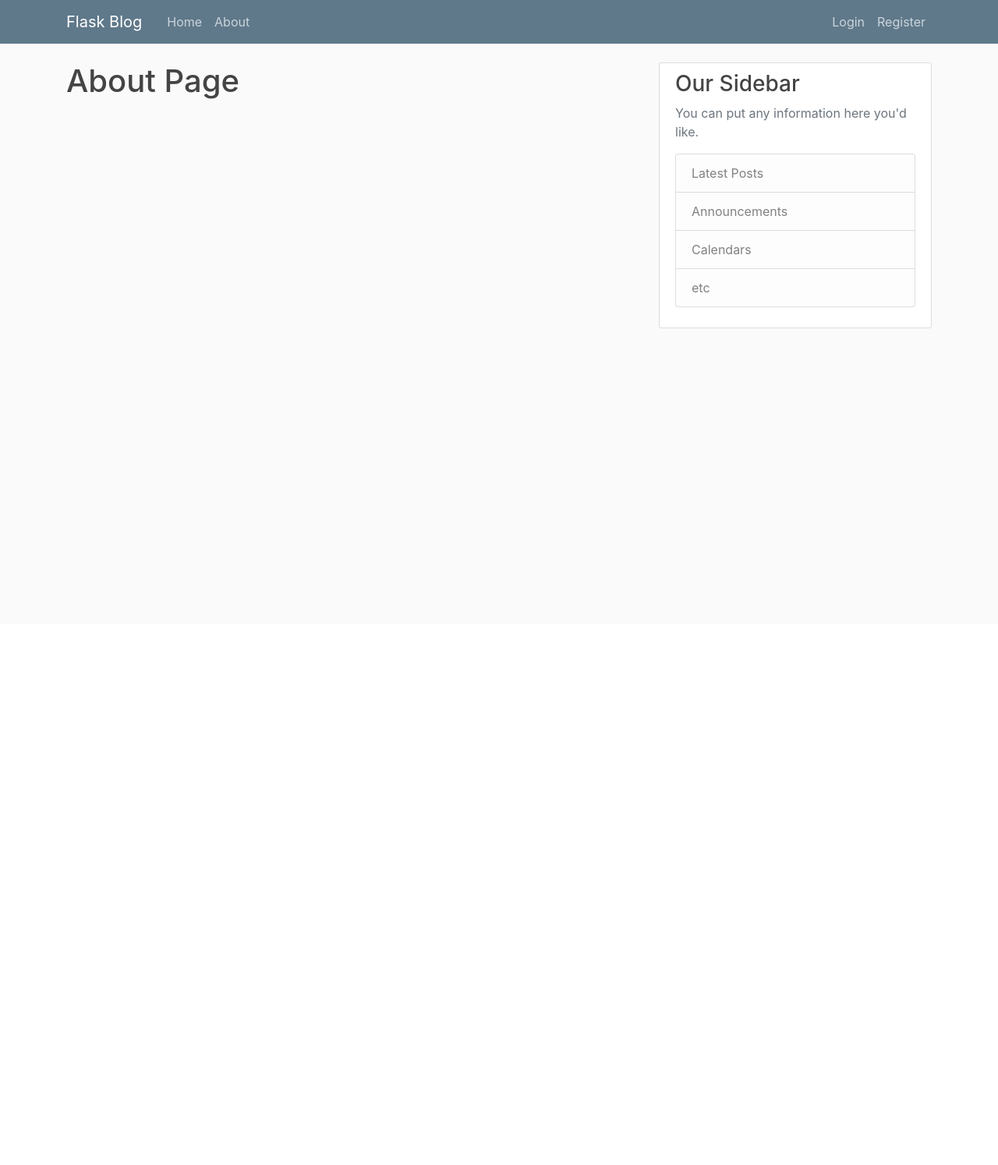
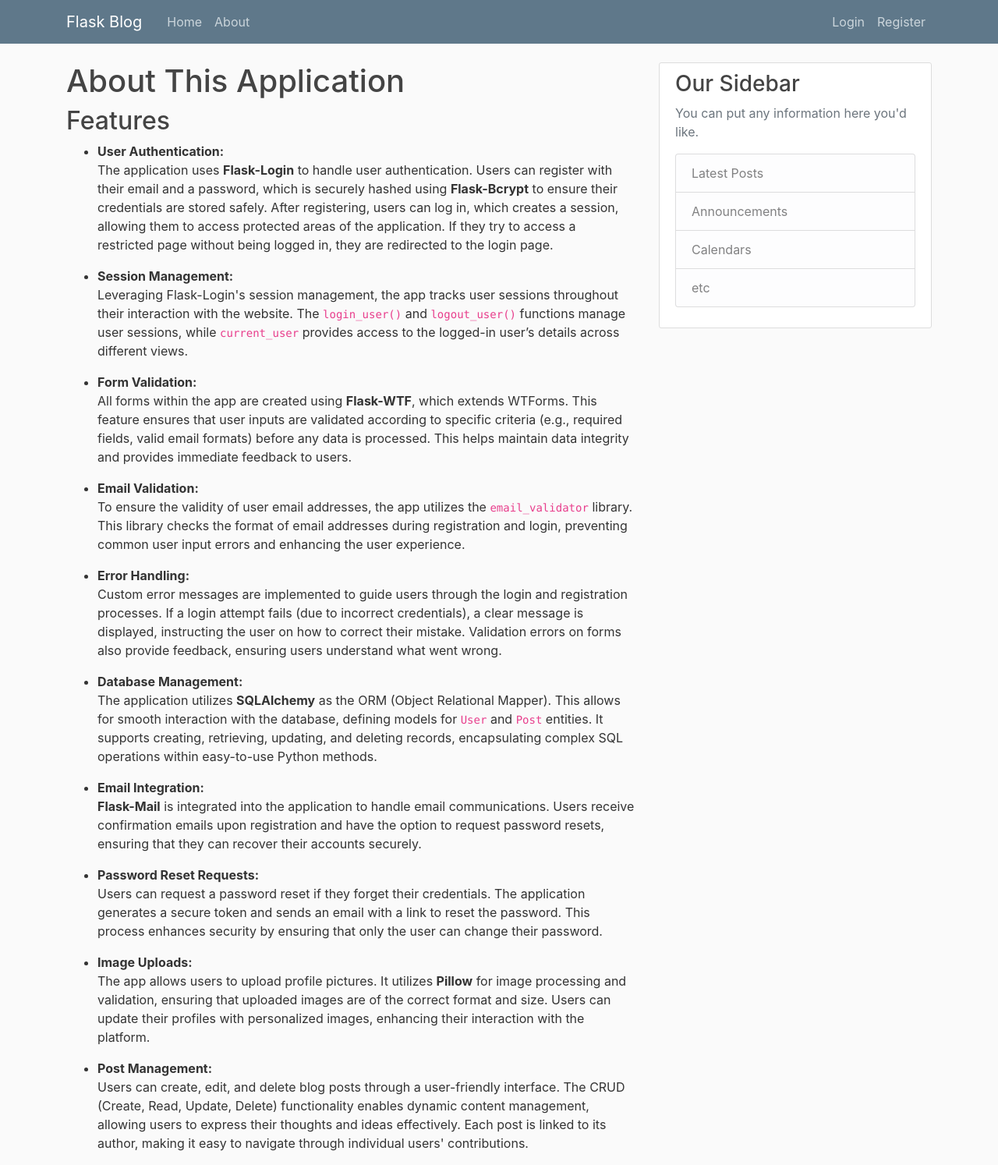
Before and after one commit to metehanozzturk/Flask-Blog-App, a Flask app: page /about in a window 1280 px wide. Shown: the whole page at 78% size. Before the commit the page ends 421 px from the top, so only its background shows below. Run offline with Flask 3, Linux system fonts and the light colour scheme; some libraries are stand-ins or nearby versions.

Commit message:
Update about.html

```diff
--- a/flask_blog/templates/about.html
+++ b/flask_blog/templates/about.html
@@ -1,4 +1,67 @@
 {% extends "layout.html" %}
 {% block content %}
-    <h1>About Page</h1>
+    <h1>About This Application</h1>
+    <h2>Features</h2>
+    <ul>
+        <li>
+            <strong>User Authentication:</strong>
+            <p>
+                The application uses <strong>Flask-Login</strong> to handle user authentication. Users can register with their email and a password, which is securely hashed using <strong>Flask-Bcrypt</strong> to ensure their credentials are stored safely. After registering, users can log in, which creates a session, allowing them to access protected areas of the application. If they try to access a restricted page without being logged in, they are redirected to the login page.
+            </p>
+        </li>
+        <li>
+            <strong>Session Management:</strong>
+            <p>
+                Leveraging Flask-Login's session management, the app tracks user sessions throughout their interaction with the website. The <code>login_user()</code> and <code>logout_user()</code> functions manage user sessions, while <code>current_user</code> provides access to the logged-in user’s details across different views.
+            </p>
+        </li>
+        <li>
+            <strong>Form Validation:</strong>
+            <p>
+                All forms within the app are created using <strong>Flask-WTF</strong>, which extends WTForms. This feature ensures that user inputs are validated according to specific criteria (e.g., required fields, valid email formats) before any data is processed. This helps maintain data integrity and provides immediate feedback to users.
+            </p>
+        </li>
+        <li>
+            <strong>Email Validation:</strong>
+            <p>
+                To ensure the validity of user email addresses, the app utilizes the <code>email_validator</code> library. This library checks the format of email addresses during registration and login, preventing common user input errors and enhancing the user experience.
+            </p>
+        </li>
+        <li>
+            <strong>Error Handling:</strong>
+            <p>
+                Custom error messages are implemented to guide users through the login and registration processes. If a login attempt fails (due to incorrect credentials), a clear message is displayed, instructing the user on how to correct their mistake. Validation errors on forms also provide feedback, ensuring users understand what went wrong.
+            </p>
+        </li>
+        <li>
+            <strong>Database Management:</strong>
+            <p>
+                The application utilizes <strong>SQLAlchemy</strong> as the ORM (Object Relational Mapper). This allows for smooth interaction with the database, defining models for <code>User</code> and <code>Post</code> entities. It supports creating, retrieving, updating, and deleting records, encapsulating complex SQL operations within easy-to-use Python methods.
+            </p>
+        </li>
+        <li>
+            <strong>Email Integration:</strong>
+            <p>
+                <strong>Flask-Mail</strong> is integrated into the application to handle email communications. Users receive confirmation emails upon registration and have the option to request password resets, ensuring that they can recover their accounts securely.
+            </p>
+        </li>
+        <li>
+            <strong>Password Reset Requests:</strong>
+            <p>
+                Users can request a password reset if they forget their credentials. The application generates a secure token and sends an email with a link to reset the password. This process enhances security by ensuring that only the user can change their password.
+            </p>
+        </li>
+        <li>
+            <strong>Image Uploads:</strong>
+            <p>
+                The app allows users to upload profile pictures. It utilizes <strong>Pillow</strong> for image processing and validation, ensuring that uploaded images are of the correct format and size. Users can update their profiles with personalized images, enhancing their interaction with the platform.
+            </p>
+        </li>
+        <li>
+            <strong>Post Management:</strong>
+            <p>
+                Users can create, edit, and delete blog posts through a user-friendly interface. The CRUD (Create, Read, Update, Delete) functionality enables dynamic content management, allowing users to express their thoughts and ideas effectively. Each post is linked to its author, making it easy to navigate through individual users' contributions.
+            </p>
+        </li>
+    </ul>
 {% endblock content %}
```
